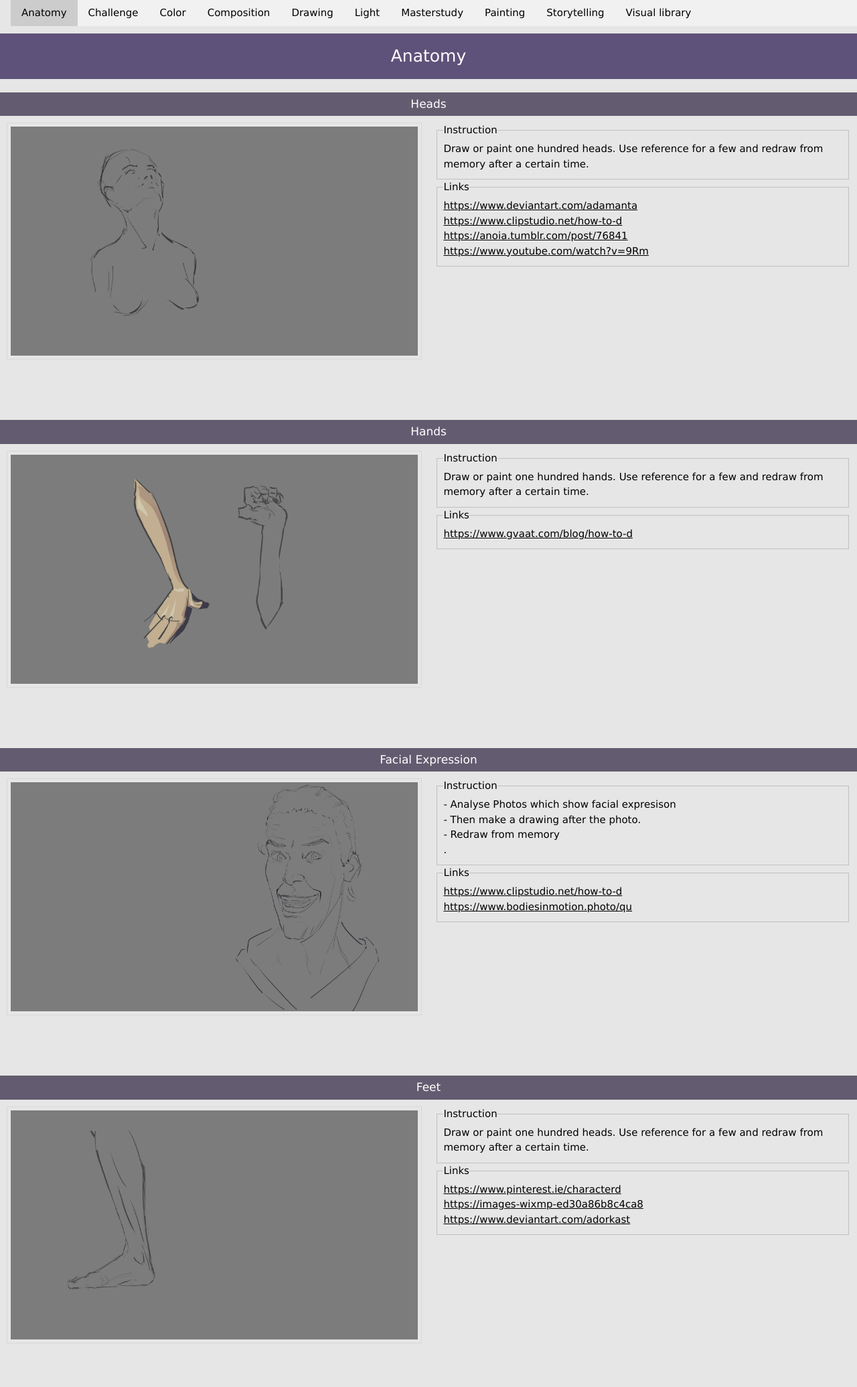
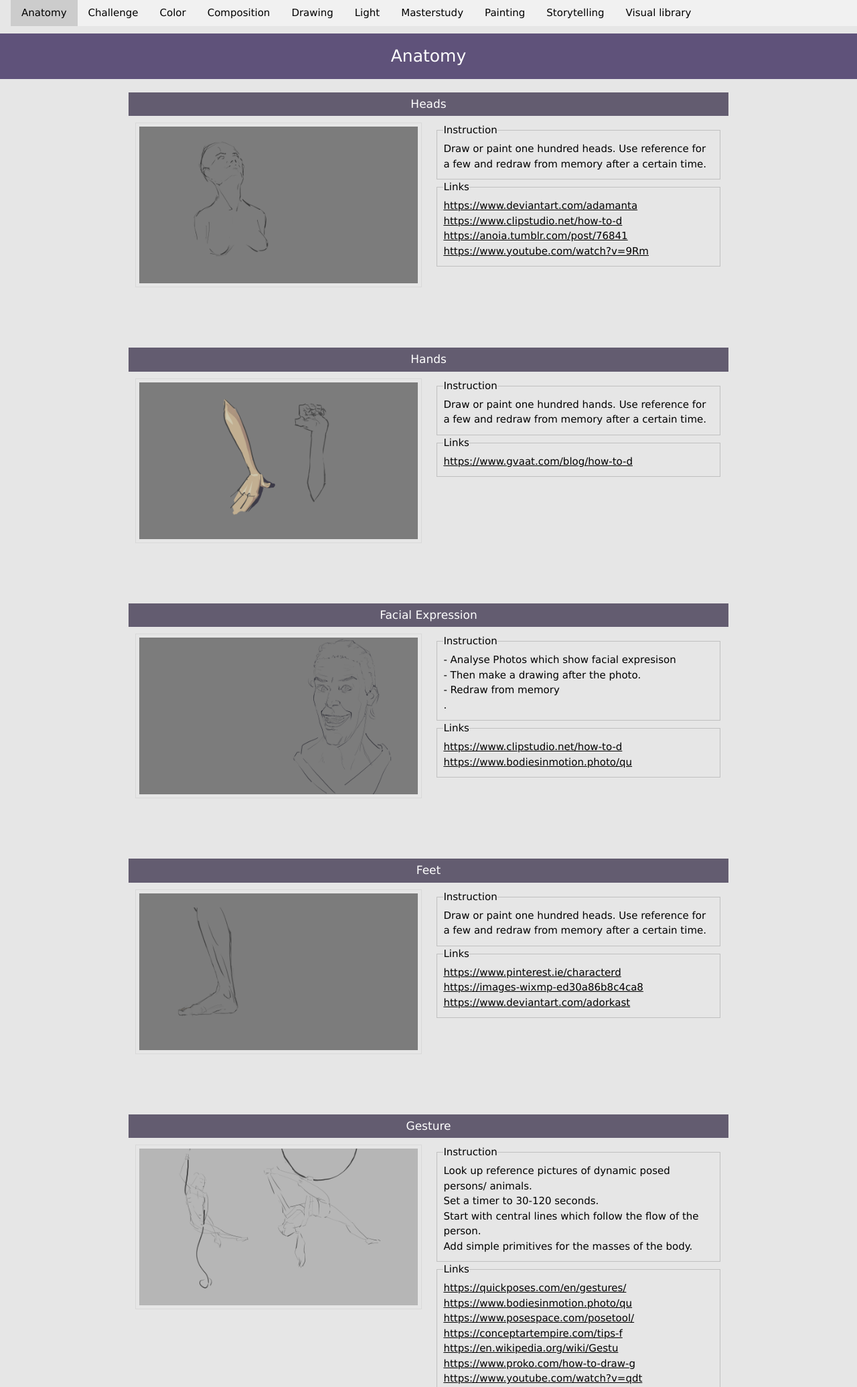
Before and after one commit to DominikPott/practicer-flask, a Flask app: page / in a window 1280 px wide. Shown: the top 2071 px of the page at 67% size. Run offline with Flask 2, Linux system fonts and the light colour scheme.

Commit message:
css now displazys one center column for the exercises

```diff
--- a/practicer_flask/static/css/exercises.css
+++ b/practicer_flask/static/css/exercises.css
@@ -1,3 +1,13 @@
+.layout {
+    max-width:100%;
+    margin: 0 auto;
+}
+
+.layout_exercises {
+    max-width:70%;
+    margin: 0 auto;
+}
+
 .category {
   background-color: hsl(260, 20%, 40%);
   color: white;
@@ -47,7 +57,7 @@
   text-align: center;
 }
 
-@media (max-width: 640px) {
+@media (max-width: 900px) {
   .exercise.thumbnail, .exercise.instruction {
     width: 100%;
   }
--- a/practicer_flask/templates/exercises.html
+++ b/practicer_flask/templates/exercises.html
@@ -3,9 +3,12 @@
 {% block content %}
 <link rel="stylesheet" href="{{ url_for('static', filename='css/exercises.css') }}">
 
+<div class="layout">
+
 {% for categorie in categories.keys() %}
 <div class="category" id="{{ categorie }}">{{ categorie.capitalize() }}</div>
-{% for exercise in categories[categorie] %}
+<div class="layout_exercises">
+    {% for exercise in categories[categorie] %}
     <div class="exercise_label" id="{{ exercise['label'] }}">{{ exercise['label'] }}</div>
     <div class="exercise_row">
       <div class="exercise thumbnail"><a href="{{ url_for('static', filename=exercise['template']) }}">
@@ -27,6 +30,7 @@
 <div class="footer"></div>
 {% endif %}
 {% endfor %}
-
+</div>
 {% endfor %}
+</div>
 {% endblock %}
```
